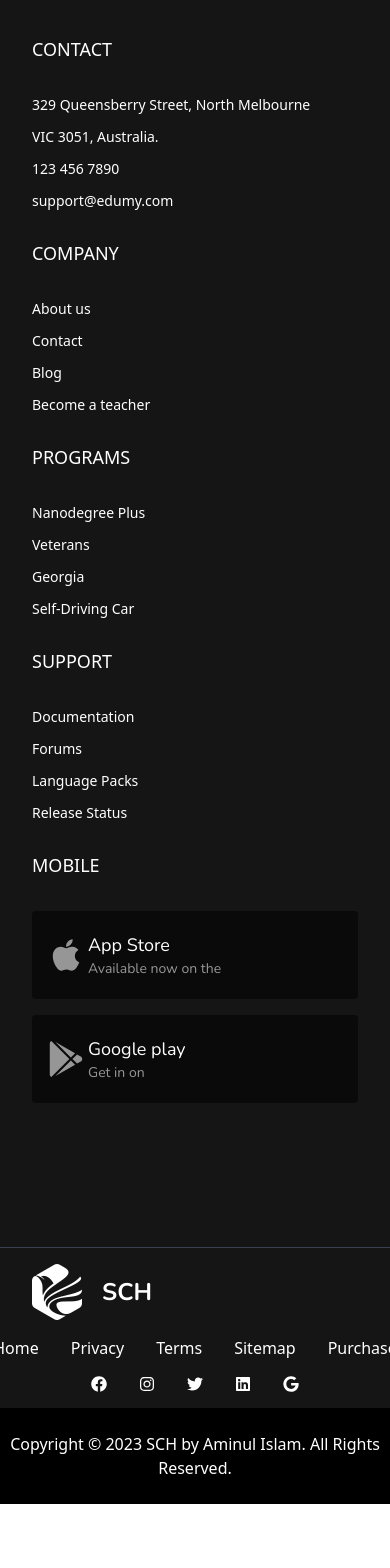
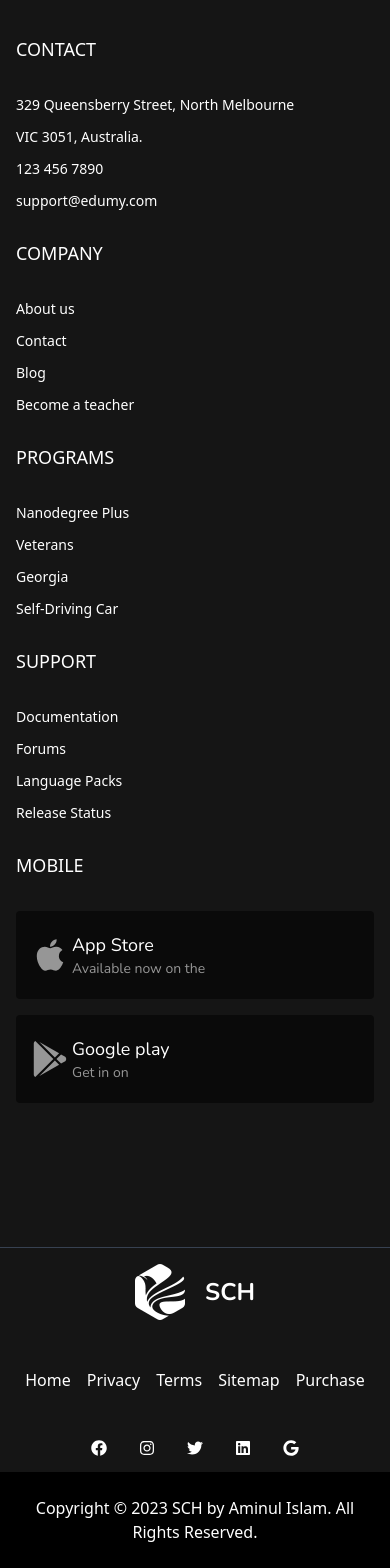
Before and after one commit to aminulislam2002/skill-craft-hub-client, a React (Vite) app: page / in a window 390 px wide. Shown: the part 9611-11179 px from the top of the page. Before the commit the page ends 11115 px from the top, so only its background shows below. Built offline with nearby package versions, Linux system fonts and the light colour scheme.

Commit message:
update footer

```diff
--- a/src/Pages/SharedPages/Footer/Footer.jsx
+++ b/src/Pages/SharedPages/Footer/Footer.jsx
@@ -1,11 +1,12 @@
 import { FaFacebook, FaTwitter, FaInstagram, FaGoogle, FaLinkedin, FaApple, FaGooglePlay } from "react-icons/fa";
 
 import sch_logo from "../../../assets/logo/sch-logo.png";
+import { Link } from "react-router-dom";
 
 const Footer = () => {
   return (
     <div>
-      <div className="px-8 bg-[#151515] text-white border-b border-b-gray-700">
+      <div className="px-4 md:px-6 lg:px-8 bg-[#151515] text-white border-b border-b-gray-700">
         <div className="container mx-auto pt-20 pb-32">
           <div className="grid grid-cols-1 md:grid-cols-2 lg:grid-cols-5 gap-4">
             <div>
@@ -17,24 +18,48 @@ const Footer = () => {
             </div>
             <div>
               <h4 className="text-lg mb-8 uppercase">COMPANY</h4>
-              <p className="text-sm mb-3">About us</p>
-              <p className="text-sm mb-3">Contact</p>
-              <p className="text-sm mb-3">Blog</p>
-              <p className="text-sm mb-3">Become a teacher</p>
+              <p className="text-sm mb-3">
+                <Link>About us</Link>
+              </p>
+              <p className="text-sm mb-3">
+                <Link>Contact</Link>
+              </p>
+              <p className="text-sm mb-3">
+                <Link>Blog</Link>
+              </p>
+              <p className="text-sm mb-3">
+                <Link>Become a teacher</Link>
+              </p>
             </div>
             <div>
               <h4 className="text-lg mb-8 uppercase">PROGRAMS</h4>
-              <p className="text-sm mb-3">Nanodegree Plus</p>
-              <p className="text-sm mb-3">Veterans</p>
-              <p className="text-sm mb-3">Georgia</p>
-              <p className="text-sm mb-3">Self-Driving Car</p>
+              <p className="text-sm mb-3">
+                <Link>Nanodegree Plus</Link>
+              </p>
+              <p className="text-sm mb-3">
+                <Link>Veterans</Link>
+              </p>
+              <p className="text-sm mb-3">
+                <Link>Georgia</Link>
+              </p>
+              <p className="text-sm mb-3">
+                <Link>Self-Driving Car</Link>
+              </p>
             </div>
             <div>
               <h4 className="text-lg mb-8 uppercase">SUPPORT</h4>
-              <p className="text-sm mb-3">Documentation</p>
-              <p className="text-sm mb-3">Forums</p>
-              <p className="text-sm mb-3">Language Packs</p>
-              <p className="text-sm mb-3">Release Status</p>
+              <p className="text-sm mb-3">
+                <Link>Documentation</Link>
+              </p>
+              <p className="text-sm mb-3">
+                <Link>Forums</Link>
+              </p>
+              <p className="text-sm mb-3">
+                <Link>Language Packs</Link>
+              </p>
+              <p className="text-sm mb-3">
+                <Link>Release Status</Link>
+              </p>
             </div>
             <div>
               <h4 className="text-lg mb-8 uppercase">MOBILE</h4>
@@ -68,21 +93,31 @@ const Footer = () => {
         </div>
       </div>
 
-      <div className="px-8 bg-[#151515] text-white">
+      <div className="px-4 md:px-6 lg:px-8 bg-[#151515] text-white">
         <div className="container mx-auto pt-4 pb-4">
-          <div className="grid grid-cols-1 md:grid-cols-2 lg:grid-cols-3 gap-4">
-            <div className="flex justify-start items-center">
+          <div className="grid grid-cols-1 md:grid-cols-2 lg:grid-cols-3 gap-12 lg:gap-4">
+            <div className="flex justify-center lg:justify-start items-center">
               <img src={sch_logo} alt="Logo of SCH" />
               <h1 className="text-2xl font-bold font-Nunito text-left ms-5">SCH</h1>
             </div>
 
             <div className="flex justify-center items-center">
-              <ul className="flex justify-center items-center gap-8">
-                <li>Home</li>
-                <li>Privacy</li>
-                <li>Terms</li>
-                <li> Sitemap</li>
-                <li>Purchase</li>
+              <ul className="flex justify-center items-center gap-4 md:gap-6 lg:gap-8">
+                <li>
+                  <Link to="">Home</Link>
+                </li>
+                <li>
+                  <Link to="">Privacy</Link>
+                </li>
+                <li>
+                  <Link to="">Terms</Link>
+                </li>
+                <li>
+                  <Link to="">Sitemap</Link>
+                </li>
+                <li>
+                  <Link to="">Purchase</Link>
+                </li>
               </ul>
             </div>
 
@@ -109,7 +144,7 @@ const Footer = () => {
         </div>
       </div>
 
-      <div className="bg-black text-white py-6">
+      <div className="bg-black text-white py-6 px-8">
         <p className="text-center">Copyright © 2023 SCH by Aminul Islam. All Rights Reserved.</p>
       </div>
     </div>
```
